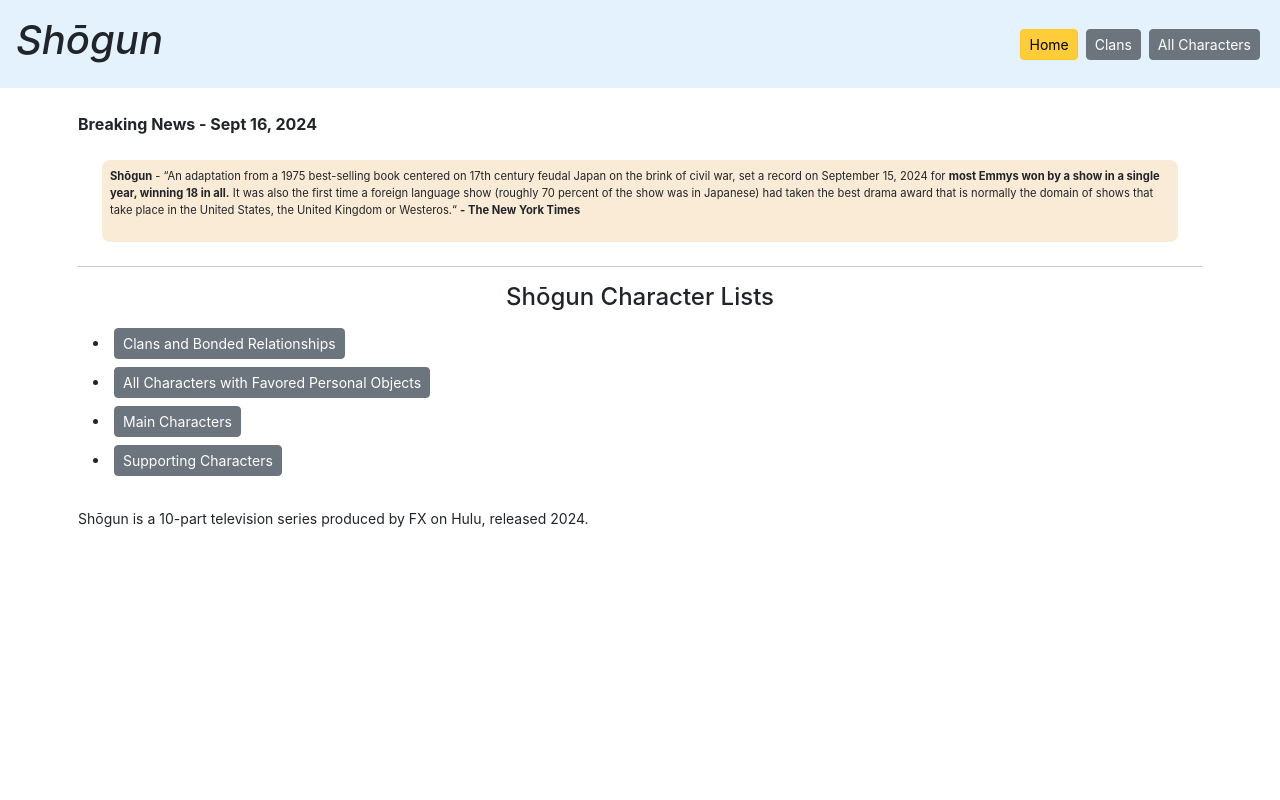
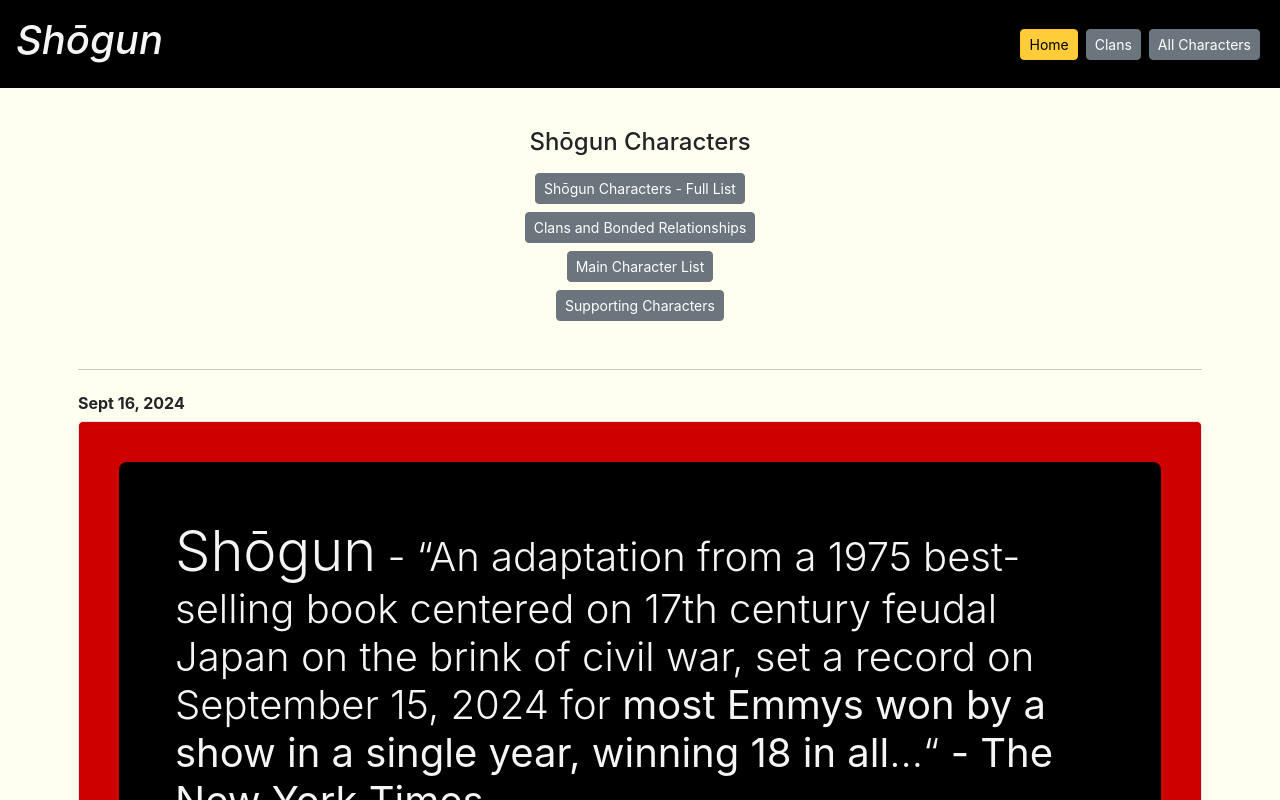
Before and after one commit to squirrelRock/_app_week06_fct, a Next.js app: page / in a window 1280 px wide. Shown: the top 800 px of the page. Built offline with nearby package versions, Linux system fonts and the light colour scheme.

Commit message:
refactored some code

```diff
--- a/components/Layout.js
+++ b/components/Layout.js
@@ -21,8 +21,8 @@
         <title>Shōgun</title>
       </Head>
       <header>
-        <nav className="navbar navbar-light p-3" style={{ backgroundColor: '#e3f2fd' }}>
-          <h1><em>Shōgun</em></h1>
+        <nav className="navbar navbar-light p-3" style={{ backgroundColor: 'black' }}>
+          <h1 style={{ color: 'whitesmoke' }}><em>Shōgun</em></h1>
           <ul className='navbar-nav'>
             <span>
             <Link href="/" className={`btn btn-sm small ${isHome ? 'btn-warning active' : 'btn-secondary'} mx-1`}>
@@ -50,7 +50,7 @@
       </main>
 
       <footer>
-        <div className='container p-2 small '>
+        <div className='container p-4 mt-4 text-center '>
           <p>Shōgun is a 10-part television series produced by FX on Hulu, released 2024.</p>
         </div>
       </footer>
--- a/pages/clans.js
+++ b/pages/clans.js
@@ -52,7 +52,7 @@
         Supporting Characters
       </Link>
       <Link href="/things" className="btn btn-secondary btn-sm small ms-2 mt-3">
-        Favored Objects
+        All Character List
       </Link>
     </Layout>
   );
--- a/pages/index.js
+++ b/pages/index.js
@@ -16,34 +16,32 @@
 export default function Home({ allDataMain }) {
   return (
     <Layout>
-       <strong>Breaking News - Sept 16, 2024</strong>
+
+      <h4 className="mt-3 text-center">Shōgun Characters</h4>
+<div className="d-flex flex-column align-items-center mb-5">
+
+  <Link href="/things" className="btn btn-secondary btn-sm small mt-2 text-center">
+  Shōgun Characters - Full List
+  </Link>
+  <Link href="/clans" className="btn btn-secondary btn-sm small mt-2 text-center">
+    Clans and Bonded Relationships
+  </Link>
+  <Link href="/main" className="btn btn-secondary btn-sm small mt-2 text-center">
+    Main Character List
+  </Link>
+  <Link href="/secondary" className="btn btn-secondary btn-sm small mt-2 text-center">
+    Supporting Characters
+  </Link>
+</div>
+<hr/>
+<h6 className='mt-4'><strong>Sept 16, 2024</strong></h6>
+       <div className='border p-3 mt-1'>
       <div className="box p-2 m-4">
 
-      <p > <strong className="large">Shōgun</strong> - &#8220;An adaptation from a 1975 best-selling book centered on 17th century feudal Japan on the brink of civil war, set a record on September 15, 2024 for <strong>most Emmys won by a show in a single year, winning 18 in all.</strong> It was also the first time a foreign language show (roughly 70 percent of the show was in Japanese) had taken the best drama award that is normally the domain of shows that take place in the United States, the United Kingdom or Westeros.&#8220; <strong>- The New York Times</strong></p>
+      <p className="display-6 p-5"> <strong className="display-4">Shōgun</strong> - &#8220;An adaptation from a 1975 best-selling book centered on 17th century feudal Japan on the brink of civil war, set a record on September 15, 2024 for <strong>most Emmys won by a show in a single year, winning 18 in all</strong>...&#8220; <strong>- The New York Times</strong></p>
       </div>
-      <hr/>
+      </div>
 
-
-
-
-      <h4 className="mt-3 text-center">Shōgun Character Lists</h4>
-      <div className="list-group">
-      <ul text-center>
-      <li className="list-item mt-2"><Link href="/clans" className="btn btn-secondary btn-sm small ms-1">
-       Clans and Bonded Relationships
-      </Link></li>
-      <li className="list-item mt-2"><Link href="/things" className="btn btn-secondary btn-sm small ms-1 ">
-        All Characters with Favored Personal Objects
-      </Link></li>
-      <li className="list-item mt-2"><Link href="/main" className="btn btn-secondary btn-sm small ms-1">
-        Main Characters
-      </Link></li>
-      <li className="list-item mt-2"><Link href="/secondary" className="btn btn-secondary btn-sm small ms-1">
-        Supporting Characters
-      </Link></li>
-
-      </ul>
-      </div>
     </Layout>
   );
 }
--- a/pages/things.js
+++ b/pages/things.js
@@ -18,7 +18,7 @@
       <h4 className="text-center mt-2">(and their favored personal possessions)</h4>
       <div className="list-group mt-4">
         {allCharacterData && allCharacterData.map(({ id, Character, Gender }) => {
-          console.log(Gender); // check gender
+
           const genderClass = Gender === 1 ? 'male' : 'female';
           return (
             <Link key={id} href={`/things-id/${id}`} className={`list-group-item list-group-item-action ${genderClass}`}>
--- a/styles/globals.css
+++ b/styles/globals.css
@@ -2,14 +2,17 @@
 body {
   padding: 20;
   margin: 20;
+  background-color: ivory;
   font-family: -apple-system, BlinkMacSystemFont, Segoe UI, Roboto, Oxygen,
     Ubuntu, Cantarell, Fira Sans, Droid Sans, Helvetica Neue, sans-serif;
 }
 
 a {
-  color: inherit;
+  color:rgb(251, 220, 220);
   text-decoration: none;
 }
+
+
 
 * {
   box-sizing: border-box;
@@ -18,37 +21,29 @@
 
 
 .card-body.male {
- background-color: rgb(227, 242, 247);
+ background-color: rgb(0, 0, 0);
+ color:rgb(240, 160, 160);
 }
 
 .card-body.female {
-  background-color: antiquewhite;
+  background-color: rgb(0, 0, 0);
+  color:rgb(240, 160, 160);
  }
 
+.border {
 
-.list-group-item.male {
-  background-color: rgb(219, 238, 245);
+ background-color: rgb(206, 1, 1);
+ border-radius: 5px;
+
 }
-
-.list-group-item.male:hover {
-  background-color: rgb(199, 218, 225);
-}
-
-.list-group-item.female {
-  background-color: rgb(249, 234, 234);
-}
-
-.list-group-item.female:hover {
-  background-color: rgb(229, 214, 214);
-}
-
 
 .box {
   border-width: 1;
   border-radius: 8px;
-  border-color: rgb(39, 38, 50);
-  background-color: antiquewhite;
+  border-color: rgb(132, 1, 1);
+  background-color: #000000;
   padding: 20px;
+  color:whitesmoke;
 
   font-size: .7em;
 }
@@ -62,7 +57,71 @@
   padding: 10px;
   border: 1px solid #ccc;
   border-radius: 5px;
-  background-color: #fff;
-  color: #333;
+  background-color: #000000;
+  color: #fa0000;
   font-weight: bold;
 }
+
+.card {
+
+  color:whitesmoke;
+}
+
+.blockquote {
+  font-size: 2em;
+}
+
+
+.list-group-item.male {
+  color: #ffffff;
+  background-color: rgb(0, 0, 0);
+}
+
+
+
+
+.list-group-item.unrelated .underline-link {
+  color: rgb(255, 147, 147);
+  text-decoration: none;
+}
+
+
+.list-group-item.unrelated .underline-link:hover {
+  color: rgb(255, 200, 200);
+  text-decoration: underline;
+}
+
+.list-group-item.male:hover {
+  color: rgb(231, 58, 58);
+  background-color: rgb(66, 58, 58);
+}
+
+.list-group-item.female {
+  color: #f0f0f0;
+  background-color: rgb(145, 10, 10);
+}
+
+.list-group-item.female:hover {
+  color: #ffffff;
+  background-color: rgb(220, 20, 20);
+}
+
+.list-group-item.unrelated {
+  background-color: #2d2d2d;
+  color: rgb(239, 1, 1);
+  padding: 10px;
+  border-radius: 4px;
+  margin-bottom: 5px;
+}
+
+.white {
+  color:white;
+}
+
+.red {
+  color:rgb(255, 0, 0);
+}
+
+.red2 {
+  color:rgb(145, 10, 10);
+}
```
Also changed, not shown: components/FamilyGroupCard.js (+11 -10 lines), lib/thingList.js (+5 -10 lines), pages/things-id/[id].js (+14 -10 lines), lib/datalist.js.
